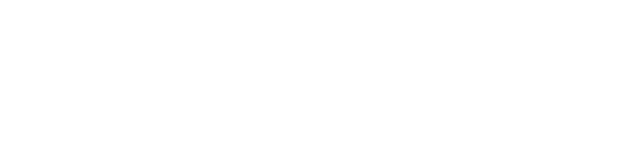
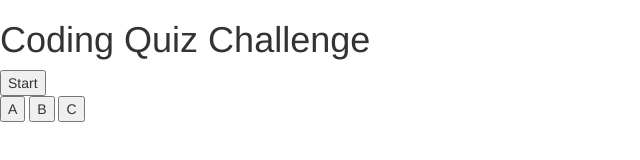
Before and after one commit to demi0504/code-quiz, a plain HTML site: page index.html in a window 1280 px wide. Shown: the whole page, without its empty margins (0-640 px from the left). Drawn offline with nearby package versions, Linux system fonts and the light colour scheme.

Commit message:
added html elements

```diff
--- a/index.html
+++ b/index.html
@@ -10,6 +10,27 @@
 
 </head>
 <body>
+    <!--Begin start page-->
+    <div>
+        <h1 id="heading">Coding Quiz Challenge</h1>
+        <button id="startBtn">Start</button>
+    </div>
+    <!--End start page-->
+    <!--Timer element-->
+    <div id="timer"></div>
+    <!--Question element-->
+    <div id="question"></div>
+    <!--Begin answer choice elements-->
+    <div id="choices">
+        <button class="choice" id="A">A</button>
+        <button class="choice" id="B">B</button>
+        <button class="choice" id="C">C</button>
+    </div>
+    <!--End answer choice elements-->
+    <!--Begin quiz completed section-->
+    <div id="scoreContainer"></div>
+    <div id="initialsForm"></div>
+    <!--End quiz completed section-->
 
 
     <!--Link to script-->
```
